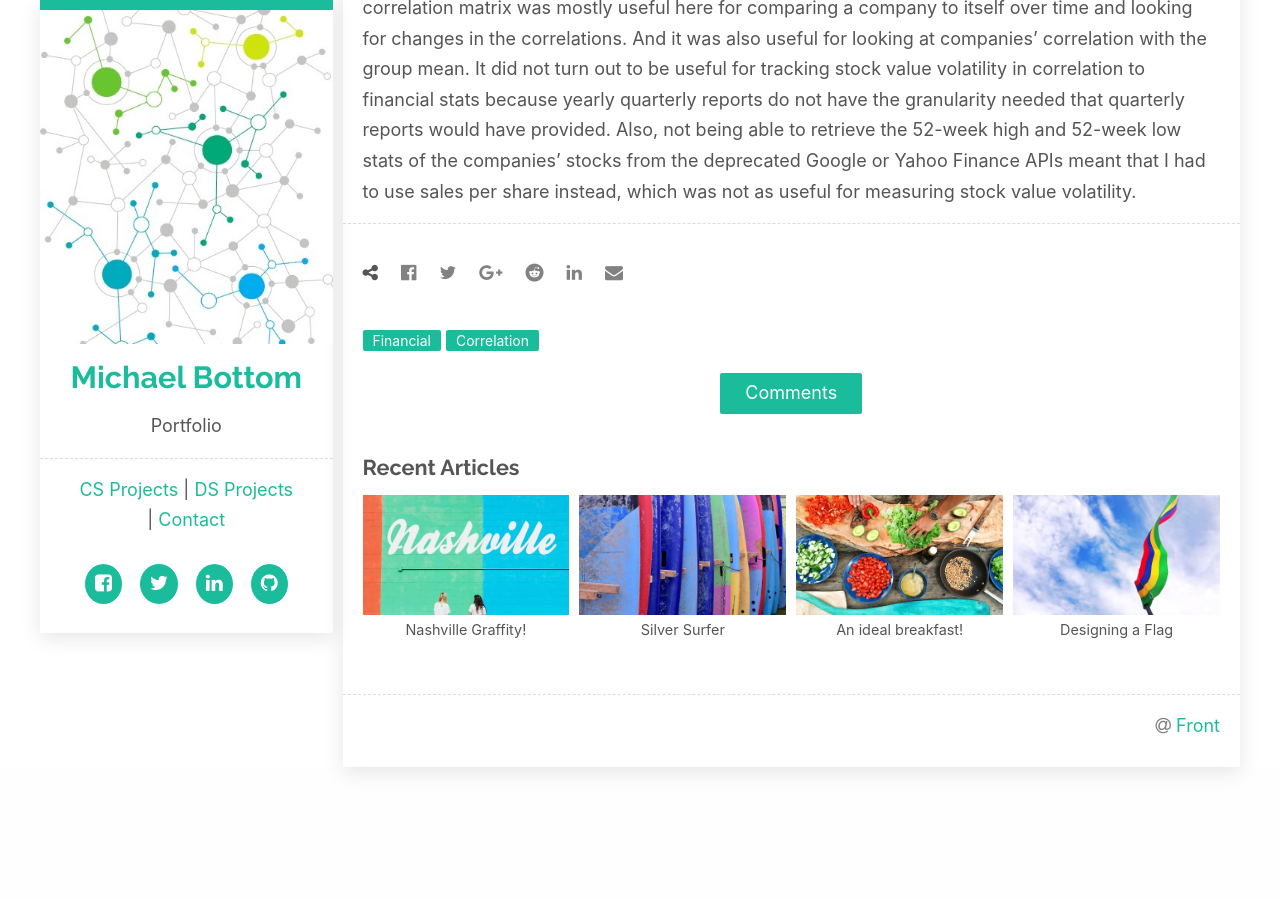
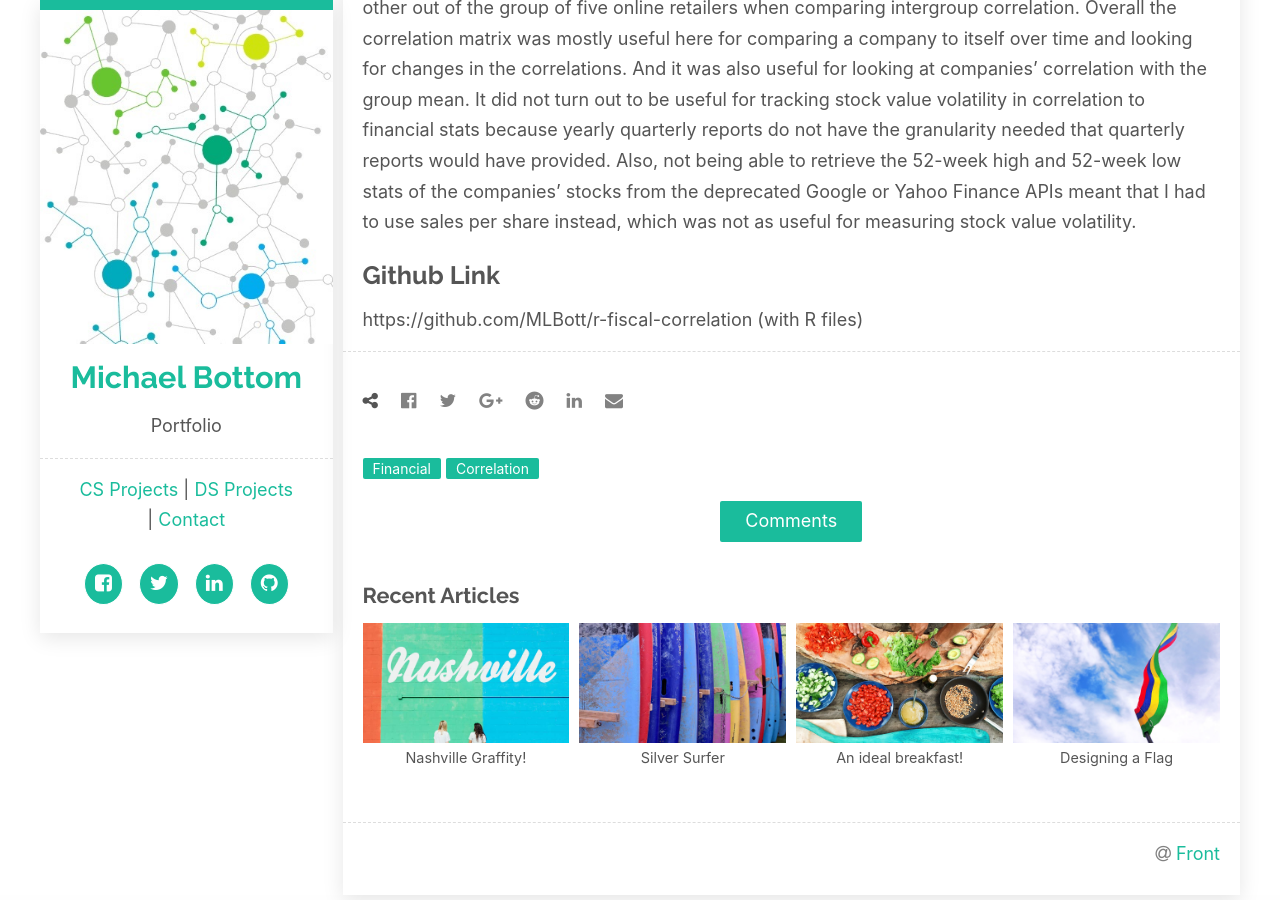
Before and after one commit to MLBott/home, a Jekyll site: the page built from _posts/2018-11-06-fiscal-correlation.md, in a window 1280 px wide and 900 px high, scrolled down 2190 px. Built offline with Jekyll 4.4.1, drawn with Linux system fonts in a browser that asks for light colours; nearby versions of some CDN libraries; comment, search, counter and statistics services are not loaded; before the commit the page ends 3021 px from its top, so only the background shows below that.

Commit message:
Update 2018-11-06-fiscal-correlation.md

```diff
--- a/_posts/2018-11-06-fiscal-correlation.md
+++ b/_posts/2018-11-06-fiscal-correlation.md
@@ -22,3 +22,6 @@ Looking at the correlation matrix, it was useful to compare one year of a stock
 The correlation matrix also showed that in 2017 both Amazon and Costco had lower correlation with the mean, (.9510914 correlation with the mean) (.9907068 correlation with the mean) respectively, than the other companies. And it matches up with both companies having the two largest increases in their liabilities of the group that year.
 
 It was also clear that Amazon, Walmart, and Target were the most correlated companies to each other out of the group of five online retailers when comparing intergroup correlation.  Overall the correlation matrix was mostly useful here for comparing a company to itself over time and looking for changes in the correlations. And it was also useful for looking at companies’ correlation with the group mean. It did not turn out to be useful for tracking stock value volatility in correlation to financial stats because yearly quarterly reports do not have the granularity needed that quarterly reports would have provided. Also, not being able to retrieve the 52-week high and 52-week low stats of the companies’ stocks from the deprecated Google or Yahoo Finance APIs meant that I had to use sales per share instead, which was not as useful for measuring stock value volatility.
+
+## Github Link
+https://github.com/MLBott/r-fiscal-correlation (with R files)
```
